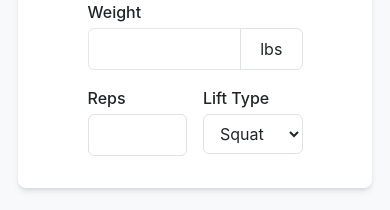
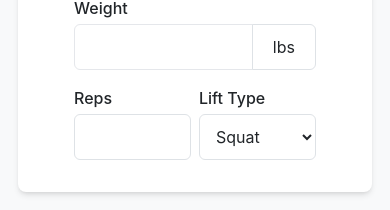
Before and after one commit to NoahDobie/rep-calculator, a React (Create React App) app: page / in a window 390 px wide. Shown: the part 358-568 px from the top of the page. Built offline with nearby package versions, Linux system fonts and the light colour scheme; the HTML template or start-up script is replaced by a standard one.

Commit message:
Styling updates for mobile and large screens

```diff
--- a/src/App.tsx
+++ b/src/App.tsx
@@ -57,7 +57,7 @@ function App() {
           onClick={() => setIsInfoOpen(true)}
         />
       </div>
-      <div className="p-2 w-[95%] sm:w-[75%] md:w-[50%] lg:w-[33%] xl:w-[30%]">
+      <div className="p-2 w-[95%] sm:w-[75%] md:w-[60%] lg:w-[60%] xl:w-[40%] 2xl:w-[30%]">
         <WeightInputForm
           weight={weight}
           reps={reps}
--- a/src/components/WeightInputForm.tsx
+++ b/src/components/WeightInputForm.tsx
@@ -33,7 +33,7 @@ function WeightInputForm({
   return (
     <div className={`p-4 sm:p-6 rounded-lg shadow-md ${isDarkMode ? 'bg-dark-secondary text-dark-text' : 'bg-light-secondary text-light-text'}`}>
       <Header />
-      <div className="w-2/3 justify-self-center">
+      <div className="w-3/4 md:w-3/4 lg:w-2/3 xl:w-2/3 2xl:w-2/3 justify-self-center">
         <div className="mb-4">
           <label className={`block text-md font-medium ${isDarkMode ? 'text-dark-text' : 'text-light-text'}`}>Weight</label>
           <div className="flex">
@@ -42,7 +42,7 @@ function WeightInputForm({
               value={weight}
               onChange={onWeightChange}
               max={9999}
-              className={`mt-1 block w-full px-3 py-2 border ${isDarkMode ? 'bg-dark-secondary border-dark-border text-dark-text' : 'bg-none border-red text-light-text'} rounded-l-md focus:outline-none focus:ring-[#FFD43B] focus:border-[#FFD43B] sm:text-lg hover:border-[#FFD43B] focus:z-20 hover:z-20`}
+              className={`h-[46px] mt-1 block w-full px-3 py-2 border ${isDarkMode ? 'bg-dark-secondary border-dark-border text-dark-text' : 'bg-none border-red text-light-text'} rounded-l-md focus:outline-none focus:ring-[#FFD43B] focus:border-[#FFD43B] sm:text-lg hover:border-[#FFD43B] focus:z-20 hover:z-20`}
             />
             <button
               onClick={(e) => {
@@ -55,23 +55,23 @@ function WeightInputForm({
             </button>
           </div>
         </div>
-        <div className="mb-4 flex">
-          <div className="w-1/2 pr-2">
+        <div className="h-fit mb-4 flex">
+          <div className="w-1/2 pr-1">
             <label className={`block text-md font-medium ${isDarkMode ? 'text-dark-text' : 'text-light-text'}`}>Reps</label>
             <input
               type="number"
               value={reps}
               onChange={onRepsChange}
               max={999}
-              className={`mt-1 block w-full px-3 py-2 border ${isDarkMode ? 'bg-dark-secondary border-dark-border text-dark-text' : 'bg-light-secondary border-light-border text-light-text'} rounded-md focus:outline-none focus:ring-[#FFD43B] focus:border-[#FFD43B] sm:text-lg hover:border-[#FFD43B]`}
+              className={`h-[46px] mt-1 block w-full px-3 py-2 border ${isDarkMode ? 'bg-dark-secondary border-dark-border text-dark-text' : 'bg-light-secondary border-light-border text-light-text'} rounded-md focus:outline-none focus:ring-[#FFD43B] focus:border-[#FFD43B] sm:text-lg hover:border-[#FFD43B]`}
             />
           </div>
-          <div className="w-1/2 pl-2">
+          <div className="w-1/2 pl-1">
             <label className={`block text-md font-medium ${isDarkMode ? 'text-dark-text' : 'text-light-text'}`}>Lift Type</label>
             <select
               value={liftType}
               onChange={onLiftTypeChange}
-              className={`mt-1 block w-full px-3 py-2 border ${isDarkMode ? 'bg-dark-secondary border-dark-border text-dark-text' : 'bg-light-secondary border-light-border text-light-text'} rounded-md focus:outline-none focus:ring-[#FFD43B] focus:border-[#FFD43B] sm:text-lg hover:border-[#FFD43B]`}
+              className={`h-[46px] mt-1 block w-full px-3 py-2 border ${isDarkMode ? 'bg-dark-secondary border-dark-border text-dark-text' : 'bg-light-secondary border-light-border text-light-text'} rounded-md focus:outline-none focus:ring-[#FFD43B] focus:border-[#FFD43B] sm:text-lg hover:border-[#FFD43B]`}
             >
               <option value="Squat">Squat</option>
               <option value="Bench">Bench</option>
```
